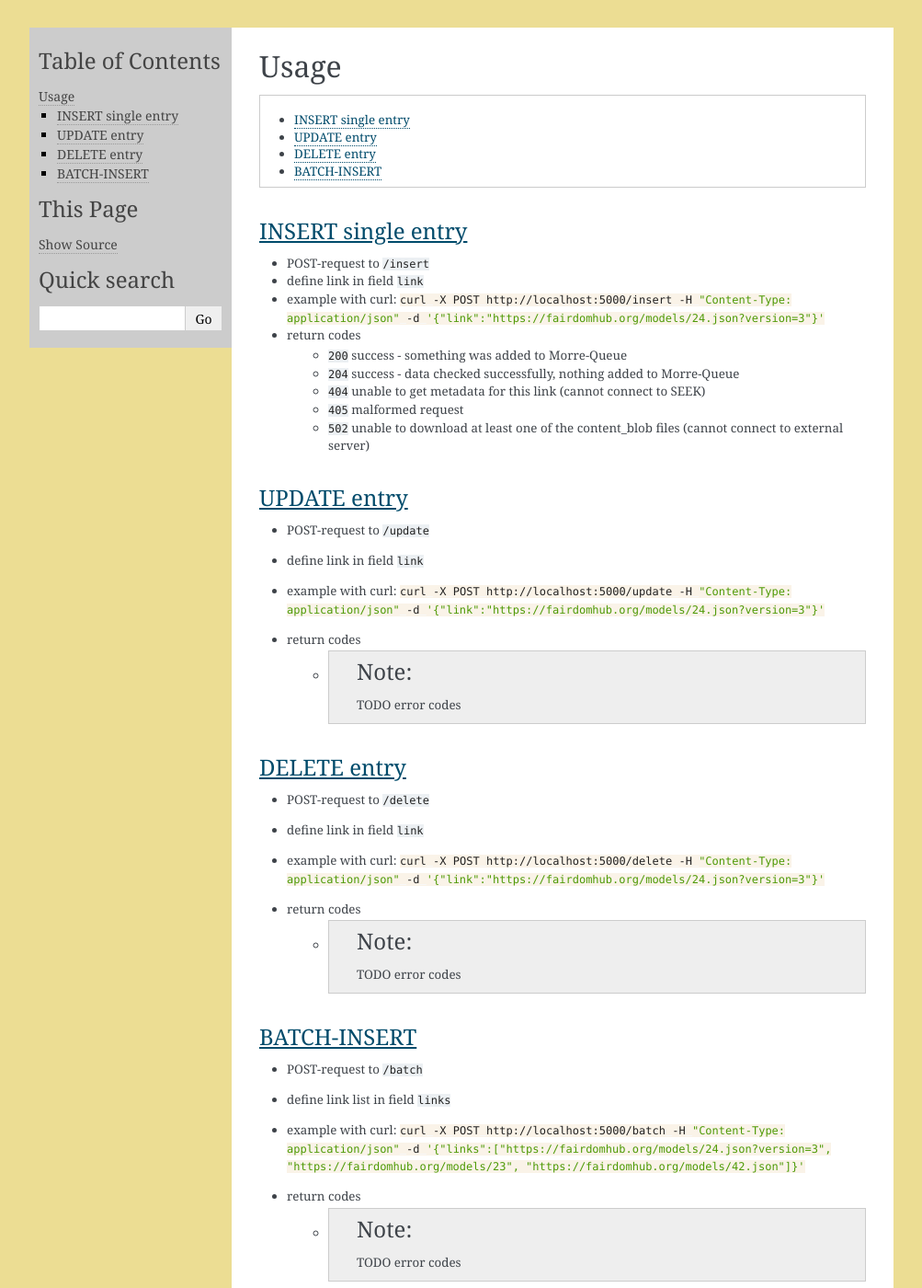
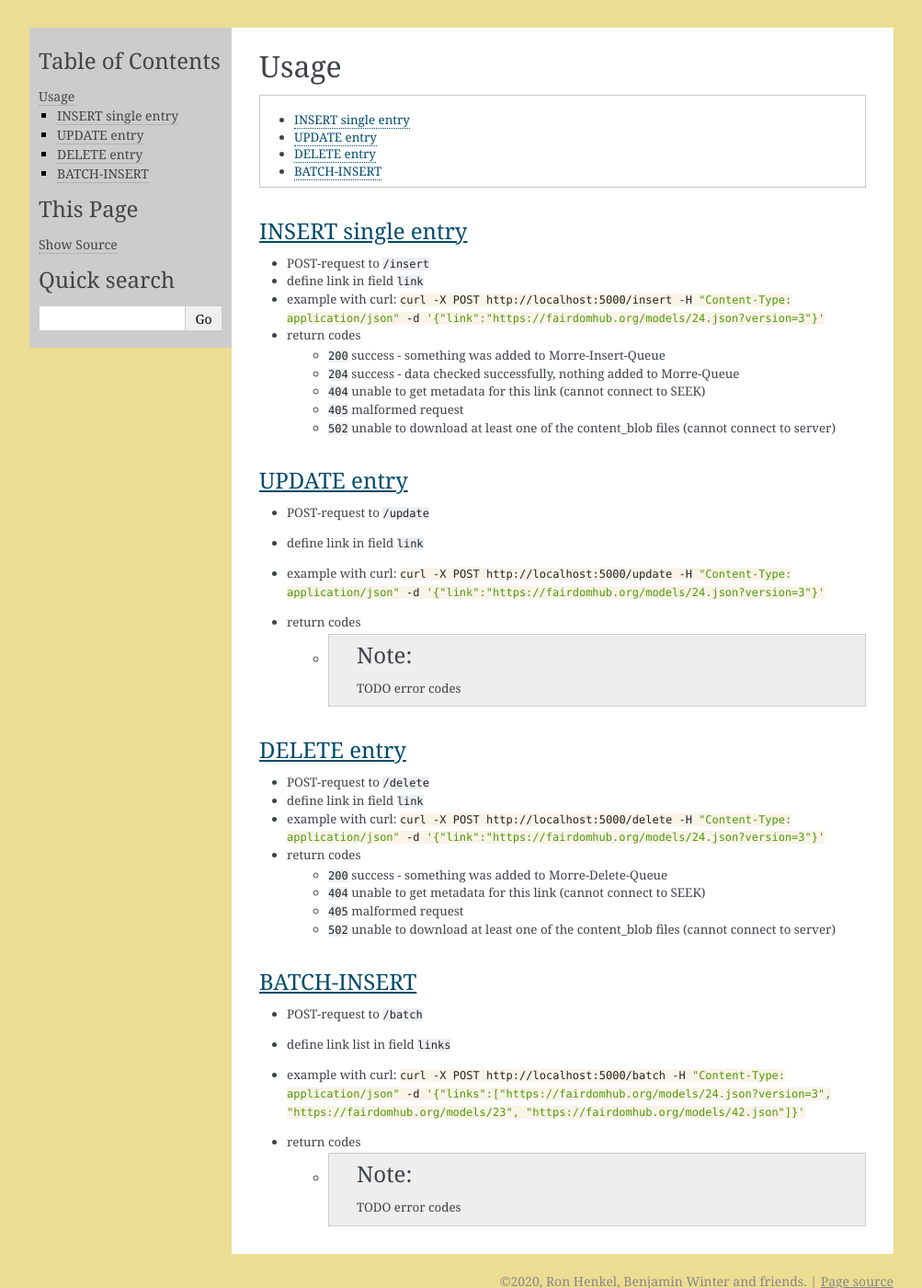
Before and after one commit to MaSyMoS/masymos-seek-middleware, a Sphinx documentation site: the page built from dev/doc/usage.rst, in a window 1280 px wide and 1400 px high. Shown: the whole window at 92% size, without its empty margins (138-1141 px from the left). Built offline with Sphinx 7.4.7, drawn with Linux system fonts in a browser that asks for light colours.

Commit message:
docs: sequence UML; usage delete error codes; planning

```diff
--- a/dev/doc/usage.rst
+++ b/dev/doc/usage.rst
@@ -15,11 +15,11 @@ INSERT single entry
 - define link in field ``link``
 - example with curl: :c_bash:`curl -X POST http://localhost:5000/insert -H "Content-Type: application/json" -d '{"link":"https://fairdomhub.org/models/24.json?version=3"}'`
 - return codes
-    - ``200`` success - something was added to Morre-Queue
+    - ``200`` success - something was added to Morre-Insert-Queue
     - ``204`` success - data checked successfully, nothing added to Morre-Queue
     - ``404`` unable to get metadata for this link (cannot connect to SEEK)
     - ``405`` malformed request
-    - ``502`` unable to download at least one of the content_blob files (cannot connect to external server)
+    - ``502`` unable to download at least one of the content_blob files (cannot connect to server)
 
 UPDATE entry
 ############
@@ -35,7 +35,10 @@ DELETE entry
 - define link in field ``link``
 - example with curl: :c_bash:`curl -X POST http://localhost:5000/delete -H "Content-Type: application/json" -d '{"link":"https://fairdomhub.org/models/24.json?version=3"}'`
 - return codes
-    - .. Note:: TODO error codes
+    - ``200`` success - something was added to Morre-Delete-Queue
+    - ``404`` unable to get metadata for this link (cannot connect to SEEK)
+    - ``405`` malformed request
+    - ``502`` unable to download at least one of the content_blob files (cannot connect to server)
 
 BATCH-INSERT
 ############
```
Also changed, not shown: 3 other files.
